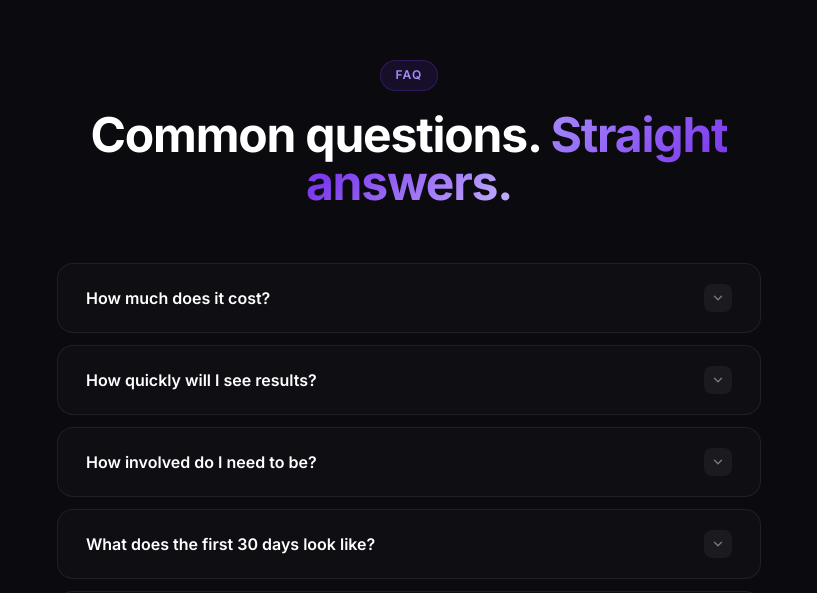
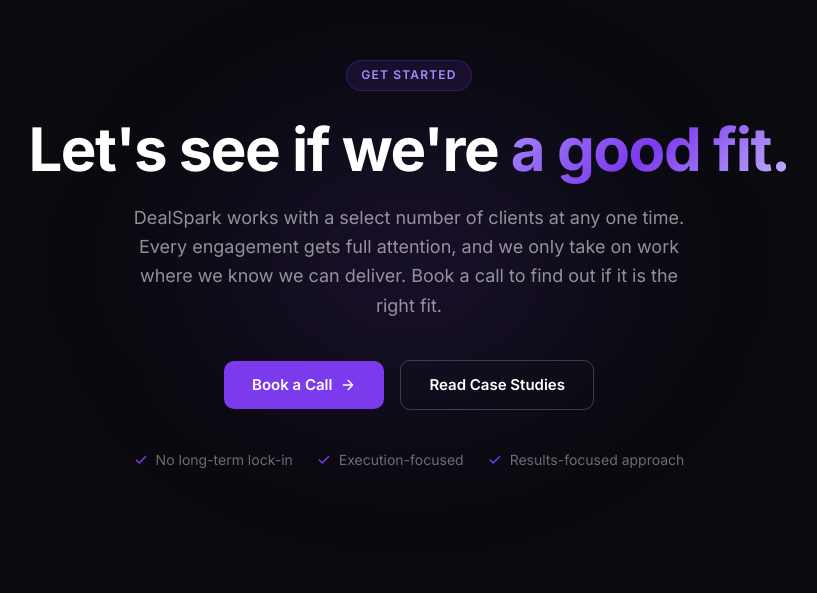
Before and after one commit to lukekly/Dealspark-website, a Next.js app: page / in a window 1280 px wide. Shown: the part 5032-5625 px from the top of the page, without its empty margins (231-1048 px from the left). Built offline with nearby package versions, Linux system fonts and the light colour scheme.

Commit message:
Remove FAQ section from homepage

```diff
--- a/app/page.tsx
+++ b/app/page.tsx
@@ -5,7 +5,6 @@
 import OldVsNew from '@/components/OldVsNew';
 import CaseStudyPreview from '@/components/CaseStudyPreview';
 import Industries from '@/components/Industries';
-import FAQ from '@/components/FAQ';
 import FinalCTA from '@/components/FinalCTA';
 
 export const metadata: Metadata = {
@@ -69,7 +68,6 @@
       <PainSection />
       <Industries />
       <OldVsNew />
-      <FAQ />
       <FinalCTA />
     </>
   );
```
